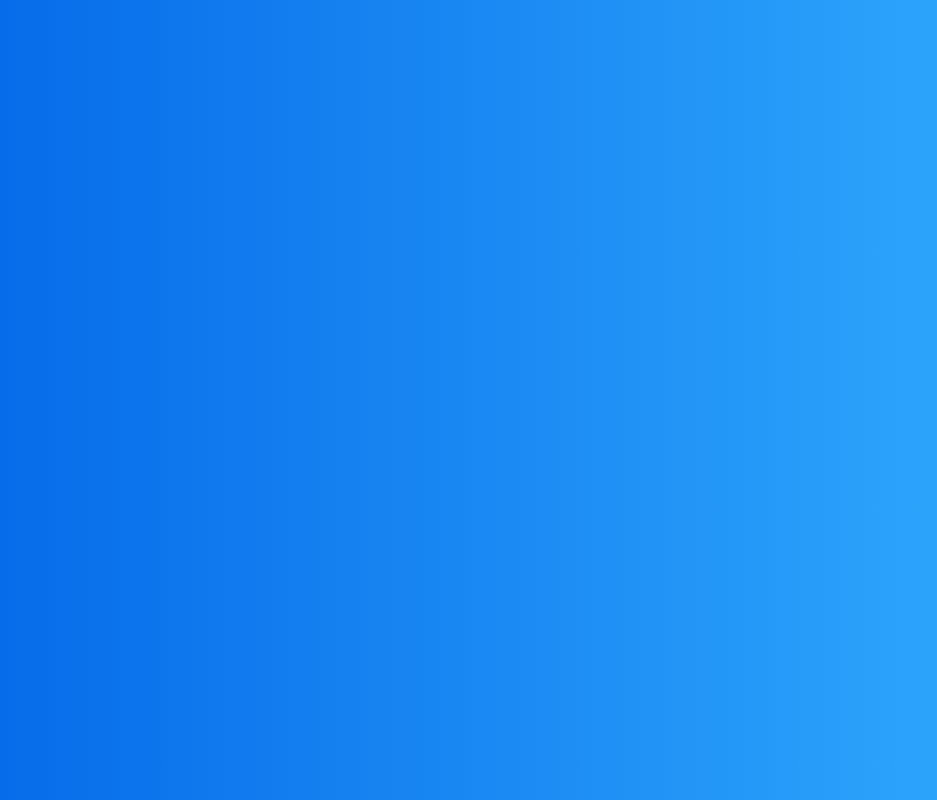
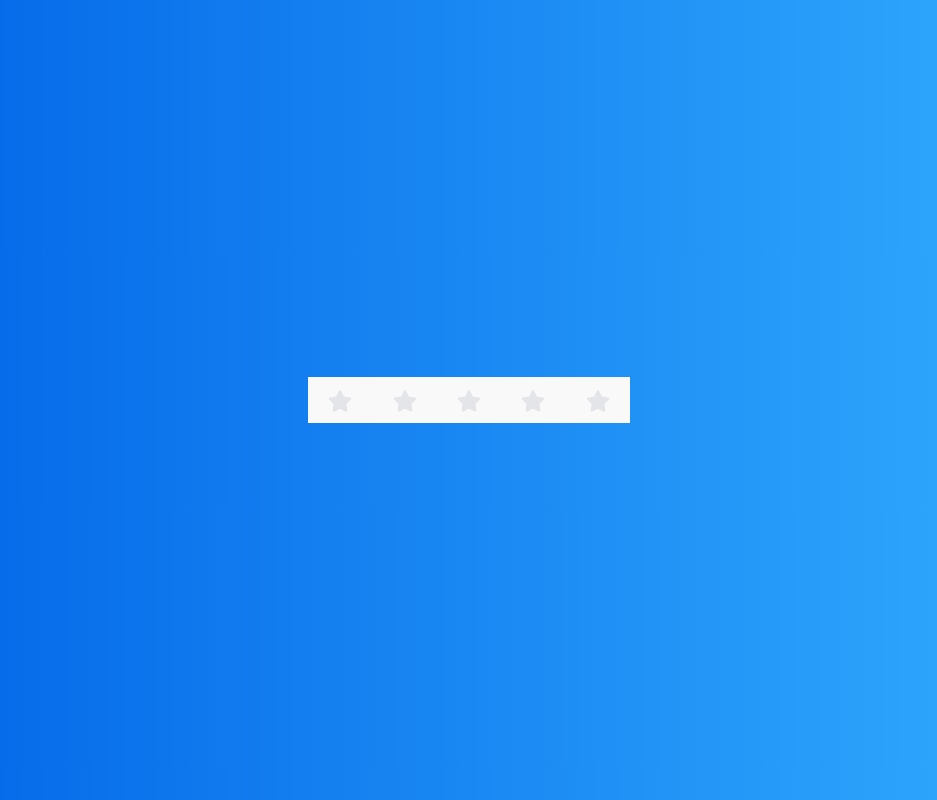
Before and after one commit to uboston/intex, a React (Vite) app in the folder frontend/: page /#/detail in a window 1280 px wide. Before the commit this address had no page. Shown: the whole page, without its empty margins (171-1108 px from the left). Built offline with nearby package versions, Linux system fonts and the light colour scheme; a web font is replaced by a local one.

Commit message:
Added StarRating

```diff
--- a/frontend/package.json
+++ b/frontend/package.json
@@ -16,6 +16,7 @@
     "eslint-plugin-prettier": "^5.2.3",
     "react": "^19.0.0",
     "react-dom": "^19.0.0",
+    "react-icons": "^5.5.0",
     "react-router-dom": "^7.4.0"
   },
   "devDependencies": {
--- a/frontend/src/App.tsx
+++ b/frontend/src/App.tsx
@@ -8,6 +8,7 @@ import {
 } from 'react-router-dom';
 import LoginPage from './pages/LoginPage';
 import RegisterPage from './pages/RegisterPage';
+import MovieDetailPage from './pages/MovieDetailPage';
 
 function App() {
   return (
@@ -22,6 +23,7 @@ function App() {
             /> */}
           <Route path="/login" element={<LoginPage />} />
           <Route path="/register" element={<RegisterPage />} />
+          <Route path="/detail" element={<MovieDetailPage />} />
           <Route path="/signin-google" element={<Navigate to="/" />} />
         </Routes>
       </Router>
--- /dev/null
+++ b/frontend/src/components/StarRating.tsx
@@ -0,0 +1,43 @@
+import { useState } from "react";
+import { FaStar } from "react-icons/fa";
+
+type StarRatingProps = {
+  totalStars?: number;
+  onRatingChange?: (rating: number) => void;
+};
+
+const StarRating: React.FC<StarRatingProps> = ({ totalStars = 5, onRatingChange }) => {
+  const [rating, setRating] = useState<number>(0);
+  const [hovered, setHovered] = useState<number>(0);
+
+  const handleClick = (index: number) => {
+    setRating(index);
+    if (onRatingChange) onRatingChange(index);
+  };
+
+  return (
+    <div className="flex gap-1">
+      {[...Array(totalStars)].map((_, i) => {
+        const index = i + 1;
+        return (
+          <button
+            key={index}
+            type="button"
+            onClick={() => handleClick(index)}
+            onMouseEnter={() => setHovered(index)}
+            onMouseLeave={() => setHovered(0)}
+            className="focus:outline-none"
+          >
+            <FaStar
+              size={24}
+              color={index <= (hovered || rating) ? "#ffc107" : "#e4e5e9"}
+              className="transition-colors duration-200"
+            />
+          </button>
+        );
+      })}
+    </div>
+  );
+};
+
+export default StarRating;
--- /dev/null
+++ b/frontend/src/pages/MovieDetailPage.tsx
@@ -0,0 +1,11 @@
+import StarRating from '../components/StarRating';
+
+function MovieDetailPage() {
+  return (
+    <StarRating
+      onRatingChange={(rating) => console.log('User selected:', rating)}
+    />
+  );
+}
+
+export default MovieDetailPage;
```
Also changed, not shown: 1 other file (tests, documents, lock files or other folders). Lines whose indentation alone changed are shown as unchanged.
